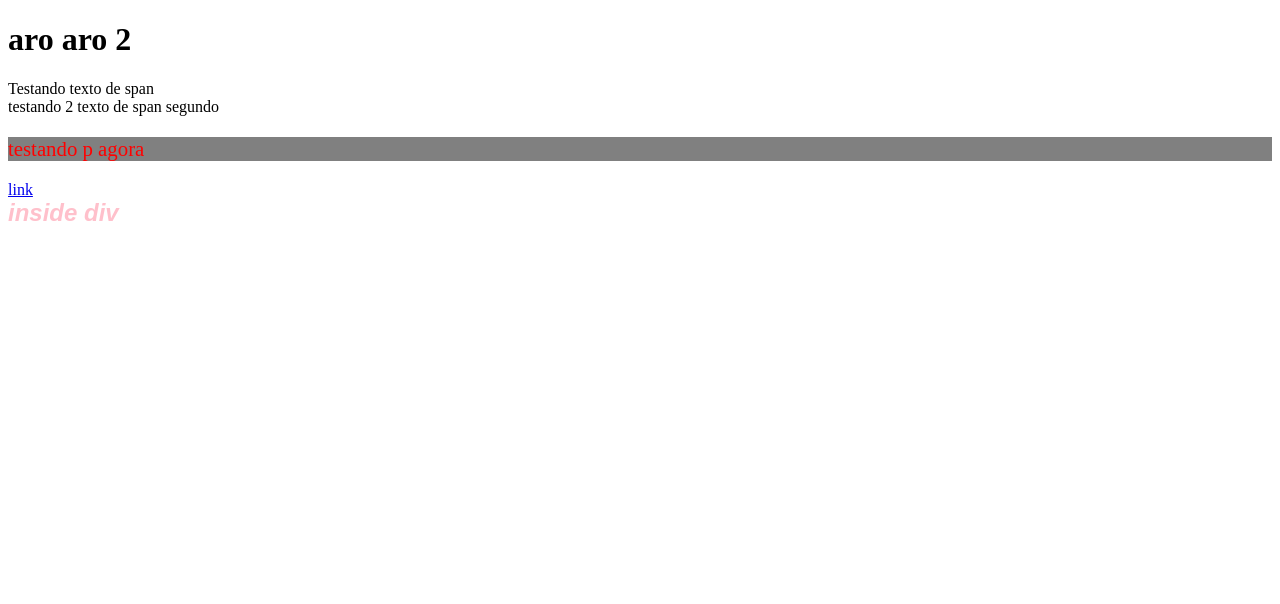
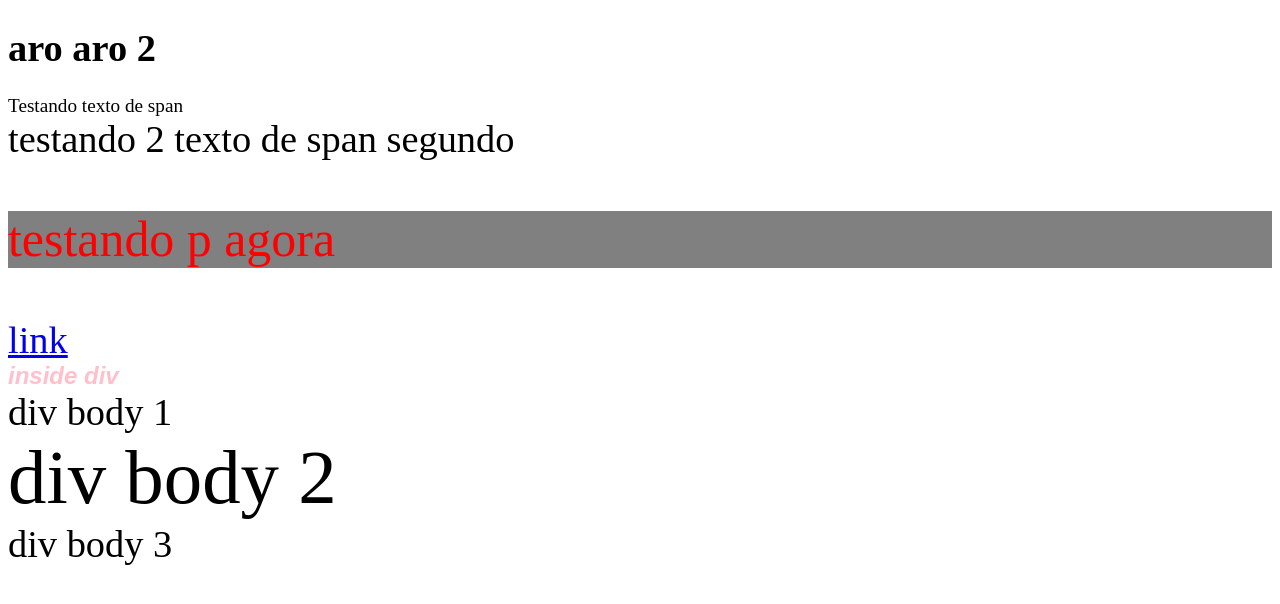
Before and after one commit to aline-assis/coursera-course, a plain HTML site: page Site/index.html in a window 1280 px wide. Drawn offline with Linux system fonts and the light colour scheme.

Commit message:
text sizes

```diff
--- a/Site/index.html
+++ b/Site/index.html
@@ -9,7 +9,7 @@
 <div class="text"> Testando
 <span id="span1"> texto de span</span>
 </div>
-<div class="text"> testando 2
+<div class="text" style="font-size: 2em;"> testando 2
     <span id="span2">texto de span segundo</span>
     <p class="high">testando p agora</p>
     <a href="https://www.reddit.com/r/programminghelp/comments/ko55h5/code_language_not_supported_or_defined/">link</a>
@@ -18,7 +18,9 @@
     <article class="style"><Article> inside div</Article></article>
 </div>
 <body>
-
+   <div class="text" style="font-size: 2em;"> div body 1
+   <div class="text" style="font-size: 2em;"> div body 2
+   <div class="text" style="font-size: .5em;"> div body 3 </div></div></div>
 </body>
 </html>
 <!-- control + shift + p -->
--- a/Site/style.css
+++ b/Site/style.css
@@ -11,3 +11,7 @@ p {
     font-weight: bold;
     font-size: 24px;
 }
+
+body {
+    font-size: 120%;
+}
```
